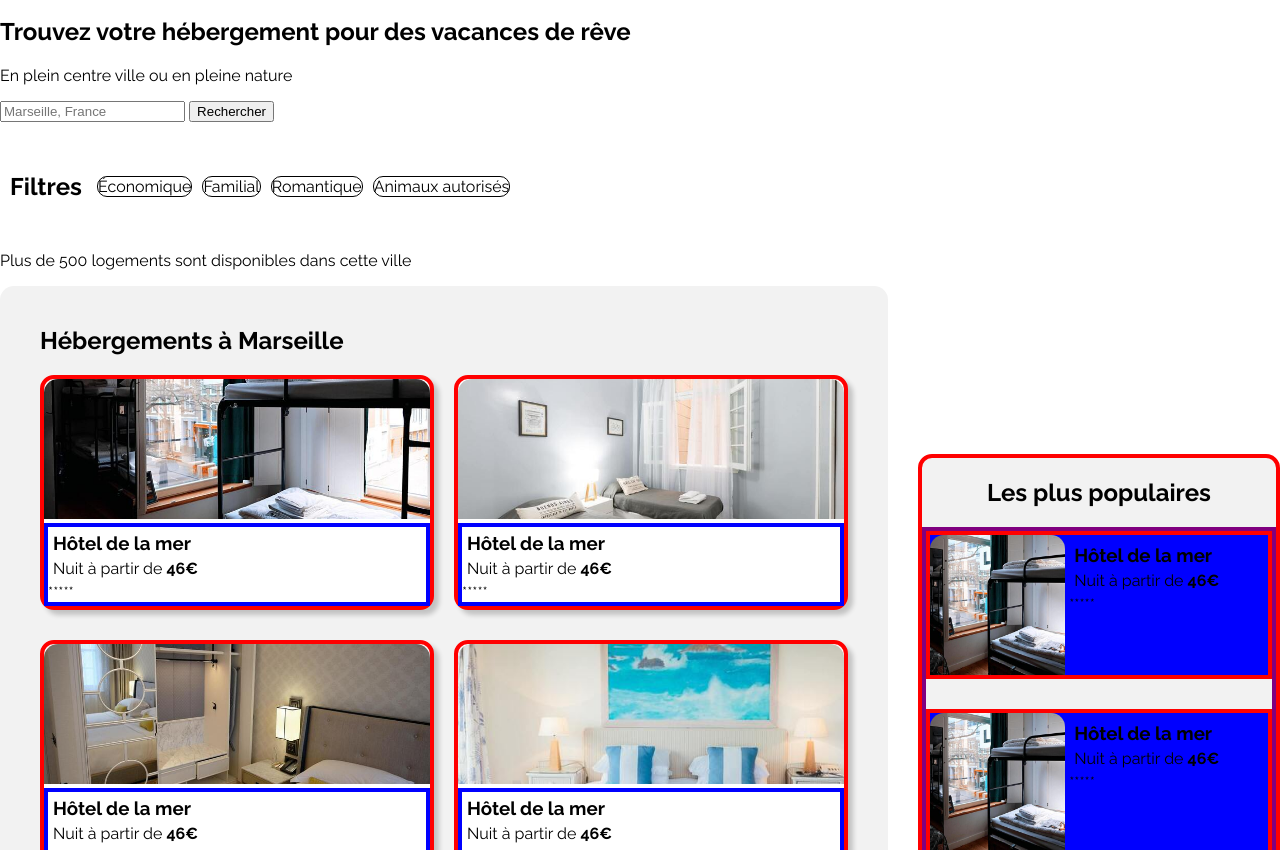
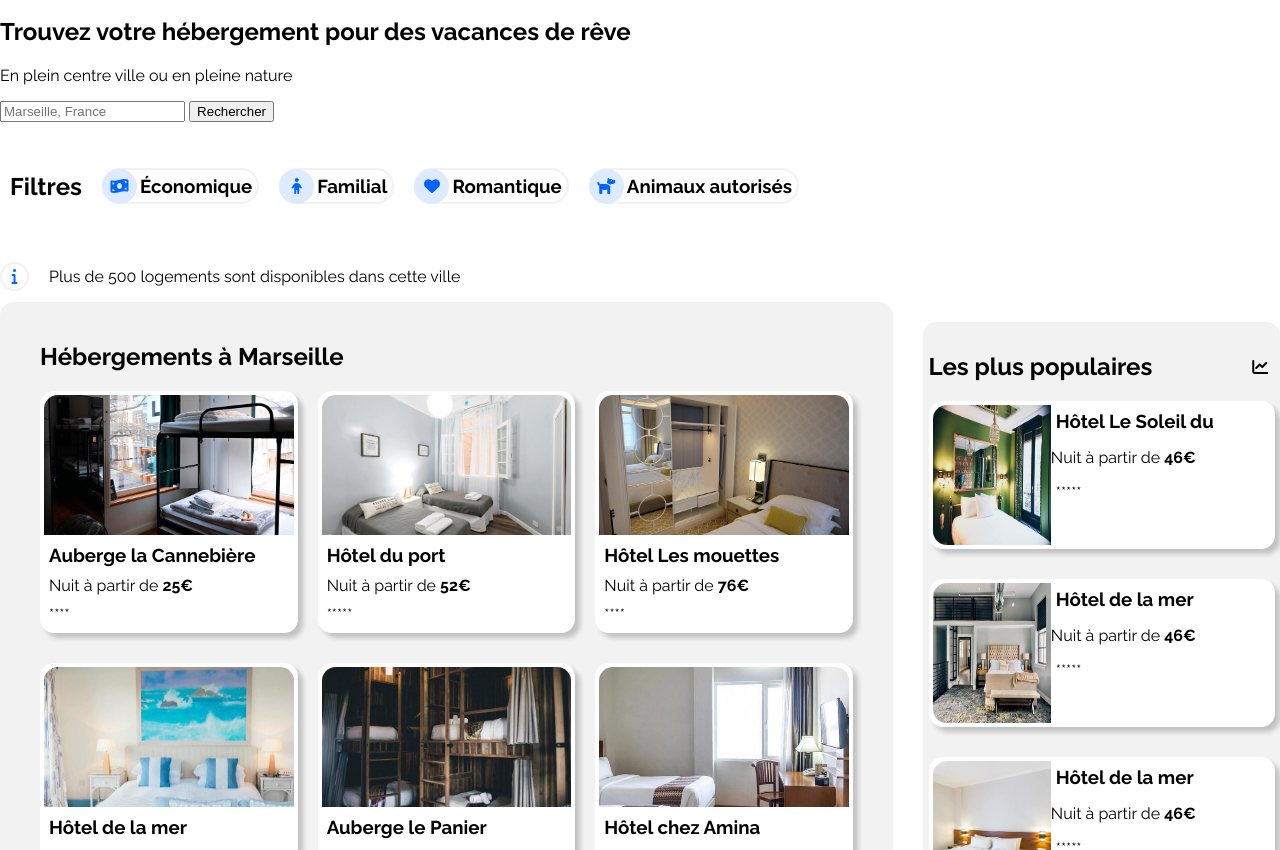
Before and after one commit to ArthurMeunier/ArthurMeunier_2_18022021, a plain HTML site: page index.html in a window 1280 px wide. Shown: the part 102-952 px from the top of the page. Drawn offline with Linux system fonts and the light colour scheme.

Commit message:
update structure ; add icons

```diff
--- a/index.html
+++ b/index.html
@@ -7,6 +7,7 @@
 	<link rel="stylesheet" href="style/style.css">
   <style> @import url('https://fonts.googleapis.com/css2?family=Raleway:wght@300;400;500;700;800&display=swap');</style>
   <link rel="icon" type="image/svg" href="img/logo/reservia.svg">
+  <script src="https://kit.fontawesome.com/635b13c360.js" crossorigin="anonymous"></script>
   </head>
 <!--Head>-->
 <!--<Body-->
@@ -41,13 +42,38 @@
     <section class="filters">
       <h2 class="filters-title">Filtres</h2>
       <div class="filters-list">
-        <div class="filter-option">Économique</div>
-        <div class="filter-option">Familial</div>
-        <div class="filter-option">Romantique</div>
-        <div class="filter-option">Animaux autorisés</div>
+        <div class="filter-option">
+          <div class="filter-icon">
+            <i class="fas fa-money-bill-wave"></i>
+          </div>
+          <h3 class ="filter-title">Économique</h3>
+        </div>
+        <div class="filter-option">
+          <div class="filter-icon">
+            <i class="fas fa-child"></i>
+          </div>
+          <h3 class ="filter-title">Familial</h3>
+        </div>
+        <div class="filter-option">
+          <div class="filter-icon">
+            <i class="fas fa-heart"></i>
+          </div>
+          <h3 class ="filter-title">Romantique</h3>
+        </div>
+        <div class="filter-option">
+          <div class="filter-icon">
+            <i class="fas fa-dog"></i>
+          </div>
+          <h3 class ="filter-title">Animaux autorisés</h3>
+        </div>
       </div>
     </section>
+      <div class="filters-results">
+        <div class="filters-results-icon">
+          <i class="fas fa-info"></i>
+        </div>
         <p class="filters-results-text">Plus de 500 logements sont disponibles dans cette ville</p>
+      </div>
 <!--Filters section>-->
 <!--<Hosts section-->
     <section class="hosts">
@@ -57,16 +83,16 @@
           <div class="hosts-card">
             <img src="img/host/s/img_ho_s_1.jpg" alt="chambre1">
             <div class="hosts-card-description">
-            <h3>Hôtel de la mer</h3>
-            <p>Nuit à partir de <strong>46€</strong></p>
-            <div class="icon-stars">*****</div>
+              <h3>Auberge la Cannebière</h3>
+              <p>Nuit à partir de <strong>25€</strong></p>
+              <div class="icon-stars">****</div>
             </div>
           </div>
           <div class="hosts-card">
             <img src="img/host/s/img_ho_s_2.jpg" alt="chambre1">
             <div class="hosts-card-description">
-            <h3>Hôtel de la mer</h3>
-            <p>Nuit à partir de <strong>46€</strong></p>
+              <h3>Hôtel du port</h3>
+              <p>Nuit à partir de <strong>52€</strong></p>
               <div class="icon-stars">*****</div>
             </div>
           </div>
@@ -74,9 +100,9 @@
           <div class="hosts-card">
             <img src="img/host/s/img_ho_s_3.jpg" alt="chambre1">
             <div class="hosts-card-description">
-            <h3> Hôtel de la mer</h3>
-            <p>Nuit à partir de <strong>46€</strong></p>
-            <div class="icon-stars">*****</div>
+              <h3> Hôtel Les mouettes</h3>
+              <p>Nuit à partir de <strong>76€</strong></p>
+              <div class="icon-stars">****</div>
             </div>
           </div>
 
@@ -85,22 +111,22 @@
             <div class="hosts-card-description">
               <h3>Hôtel de la mer</h3>
               <p>Nuit à partir de <strong>46€</strong></p>
-            <div class="icon-stars">*****</div>
+              <div class="icon-stars">***</div>
             </div>
           </div>
           <div class="hosts-card">
             <img src="img/host/s/img_ho_s_5.jpg" alt="chambre1">
             <div class="hosts-card-description">
-            <h3>Hôtel de la mer</h3>
-            <p>Nuit à partir de <strong>46€</strong></p>
-            <div class="icon-stars">*****</div>
+              <h3>Auberge le Panier</h3>
+              <p>Nuit à partir de <strong>23€</strong></p>
+              <div class="icon-stars">****</div>
             </div>
           </div>
           <div class="hosts-card">
             <img src="img/host/s/img_ho_s_6.jpg" alt="chambre1">
             <div class="hosts-card-description">
-            <h3>Hôtel de la mer</h3>
-            <p>Nuit à partir de <strong>46€</strong></p>
+              <h3>Hôtel chez Amina</h3>
+              <p>Nuit à partir de <strong>96€</strong></p>
             <div class="icon-stars">*****</div>
             </div>
           </div>
@@ -109,27 +135,30 @@
       </div>
 
       <aside class="hosts-popular">
-          <h2 class="hosts-popular-title">Les plus populaires</h2>
+        <div class ="hosts-popular-title">
+          <h2 class="hosts-popular-h2">Les plus populaires</h2>
+          <i class="fas fa-chart-line"></i>
+        </div>
         <div class ="hosts-popular-cards">
           <div class="hosts-popular-card">
-              <img src="img/host/s/img_ho_s_1.jpg" alt="chambre1">
-              <div class="hosts-card-description">
+            <img src="img/host/s/img_ho_s_7.jpg" alt="chambre1">
+            <div class="hosts-popular-card-description">
+              <h3>Hôtel Le Soleil du  </h3>
+              <p>Nuit à partir de <strong>46€</strong></p>
+              <div class="icon-stars">*****</div>
+            </div>
+          </div>
+          <div class="hosts-popular-card">
+            <img src="img/host/s/img_ho_s_8.jpg" alt="chambre1">
+            <div class="hosts-popular-card-description">
               <h3>Hôtel de la mer</h3>
               <p>Nuit à partir de <strong>46€</strong></p>
               <div class="icon-stars">*****</div>
             </div>
           </div>
           <div class="hosts-popular-card">
-              <img src="img/host/s/img_ho_s_1.jpg" alt="chambre1">
-              <div class="hosts-card-description">
-              <h3>Hôtel de la mer</h3>
-              <p>Nuit à partir de <strong>46€</strong></p>
-              <div class="icon-stars">*****</div>
-              </div>
-            </div>
-            <div class="hosts-popular-card">
-              <img src="img/host/s/img_ho_s_1.jpg" alt="chambre1">
-              <div class="hosts-card-description">
+            <img src="img/host/s/img_ho_s_9.jpg" alt="chambre1">
+            <div class="hosts-popular-card-description">
               <h3>Hôtel de la mer</h3>
               <p>Nuit à partir de <strong>46€</strong></p>
               <div class="icon-stars">*****</div>
--- a/style/style.css
+++ b/style/style.css
@@ -49,30 +49,59 @@ body {
     padding: 10px;
 }
 
+.filters-title {
+  margin-right: 20px;
+}
+
 .filters-list {
     display: flex;
     flex-direction: row;
     justify-content: center;
     align-items: center;
-    padding: 10px;
 }
 
 .filter-option {
-    border-radius: 10px;
-    margin: 5px ;
   display: flex;
-    flex-direction: row;
+  align-items: center;
+  border: 2px solid #F2F2F2;
+  border-radius: 20px;
+  margin-right: 20px;
+}
+
+.filter-icon {
+  color: #0065FC;
+  background-color: #DEEBFF;
+  border-radius: 50px;
+  width: 35px;
+  height: 35px;
+  display: flex;
+  align-items: center;
   justify-content: center;
-    align-content: center;
-    white-space: nowrap;
-    border: 1px solid black;
+  margin: -2px;
+}
+
+.filters-results {
+  display: flex;
+  align-items: center;
+}
+
+.filters-results-icon {
+  color: #0065FC;
+  border: 2px solid #F2F2F2;
+  border-radius: 50px;
+  display: flex;
+  align-items: center;
+  justify-content: center;
+  width: 25px;
+  height: 25px;
+  margin-right: 20px;
 }
 
 .hosts {
   display: flex;
   flex-direction: row;
   align-items: center;
-    justify-content: center;
+  justify-content: space-around;
 }
 
 .hosts-container {
@@ -83,7 +112,6 @@ body {
     padding-top: 20px;
     padding-bottom: 20px;
     width: 70%;
-    height: 100%;
     margin-right: 30px;
     display: flex;
     flex-flow: wrap row;
@@ -96,22 +124,26 @@ body {
 }
 
 .hosts-card {
-    flex: 1 1 30%;
-    border: 4px solid red;
+    flex: 1 1 25%;
     margin-right: 20px;
-    height1: 199px;
-    width1: 234px;
     background-color: white;
+    border: 4px white solid;
     border-radius: 14px;
     margin-bottom: 30px;
     box-shadow: 5px 5px 5px rgba(0, 0, 0, .2);
 }
 
-.hosts-card-description {
-    border: 4px blue solid;
+.hosts-card:hover{
+  transform: scale(1.1);
 }
 
-.hosts-card-description > p , h3 {
+
+.hosts-card-description {
+  display: flex;
+  flex-flow: column wrap;
+}
+
+.hosts-card-description > p , h3, .icon-stars {
     margin:5px;
 }
 
@@ -125,13 +157,26 @@ body {
 .hosts-popular {
     background-color: #f2f2f2;
     border-radius: 14px;
-    width: auto;
-    height: 100%;
+    width: 30%;
     display: flex;
     flex-flow: column wrap;
+    justify-content: space-between;
+    align-items: flex-start;
+    align-content: space-around;
+    padding-top: 10px;
+    padding-bottom: 50px;
+}
+
+.hosts-popular-title {
+  width: ;
+  display: flex;
+  flex-flow: row wrap;
+  align-content: center;
   align-items: center;
-    justify-content: center;
-    border: red 4px solid;
+}
+
+.hosts-popular-h2 {
+  margin-right: 100px;
 }
 
 /*
@@ -146,7 +191,7 @@ body {
 .hosts-popular-cards {
   display: flex;
   flex-flow: column wrap;
-  border: 4px purple solid;
+  align-content: space-around;
 }
 
 
@@ -154,20 +199,28 @@ body {
     flex: 1 1 100%;
     display: flex;
     flex-flow: row wrap;
-    border: red 4px solid;
     height: auto;
     width: 338px;
-    background-color: blue;
+    background-color: white;
+    border: 4px white solid;
+    border-radius: 14px;
     margin-bottom: 30px;
+    box-shadow: 5px 5px 5px rgba(0, 0, 0, .2);
+}
+
+.hosts-popular-card:hover{
+  transform: scale(1.1);
 }
 
 .hosts-popular-card img {
-  border-radius: 14px 14px 0px 0px;
+  border-radius: 14px 0px 0px 14px;
   height: 140px;
-  width: 40%;
-  object-fit: cover;
+  width: 35%;
+  object-f35: cover;
 }
 
+.hosts-popular-card-description {
+}
 
 .activities-title {
   display:flex;
```
Lines whose indentation alone changed are shown as unchanged.
